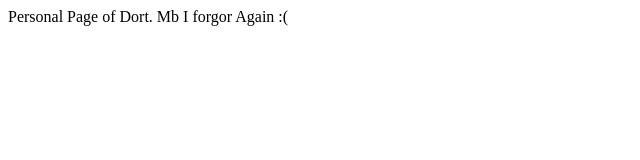
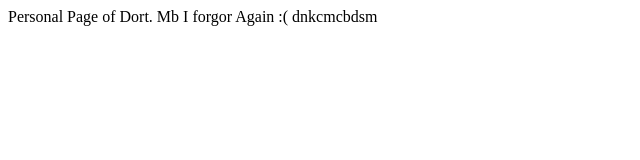
Before and after one commit to Duarte20002/Duarte20002.github.io, a plain HTML site: page index.html in a window 1280 px wide. Shown: the whole page, without its empty margins (0-640 px from the left). Drawn offline with Linux system fonts and the light colour scheme.

Commit message:
Update index.html

```diff
--- a/index.html
+++ b/index.html
@@ -9,5 +9,6 @@
     Personal Page of Dort.
     Mb I forgor
     Again :(
+        dnkcmcbdsm
 </body>
 </html>
```
